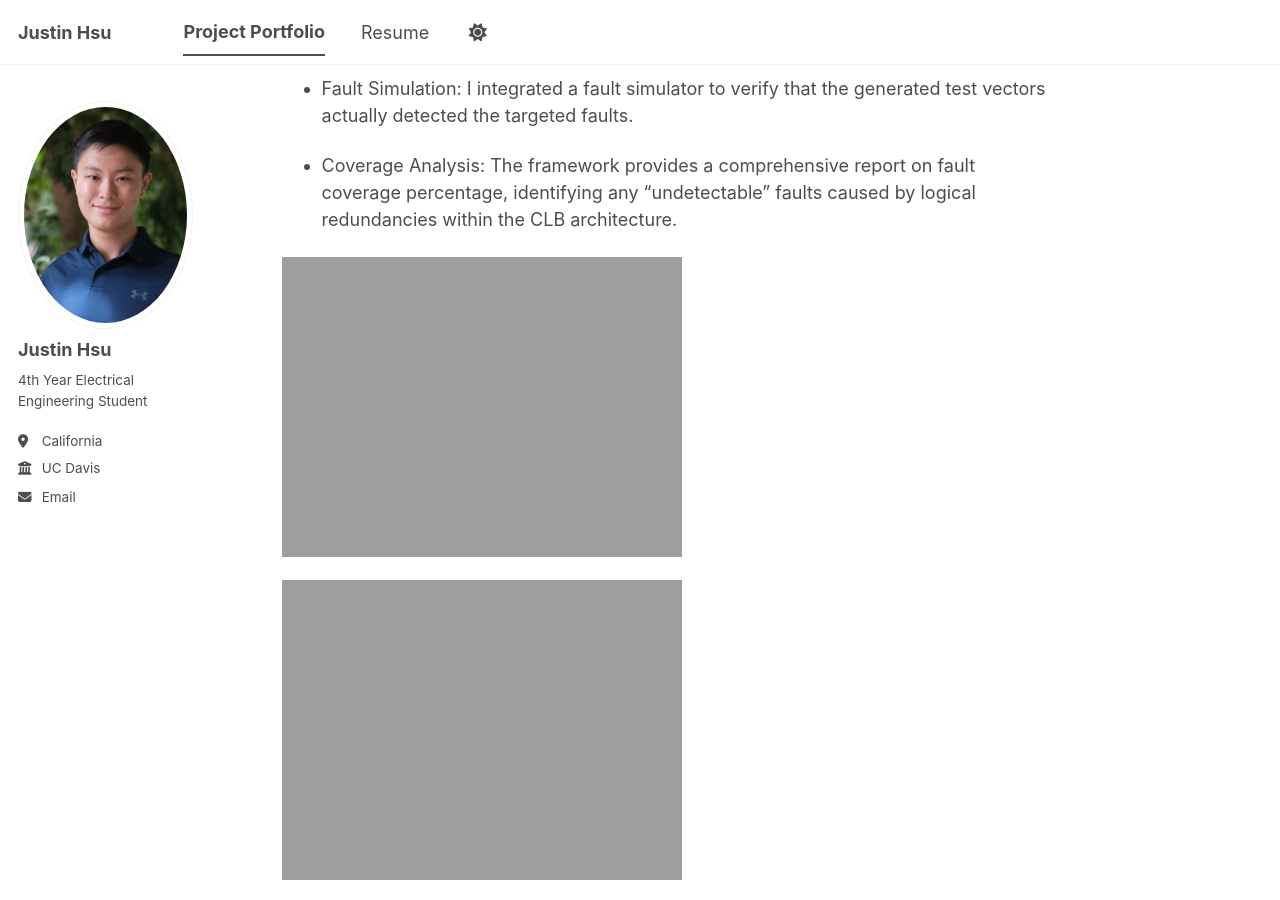
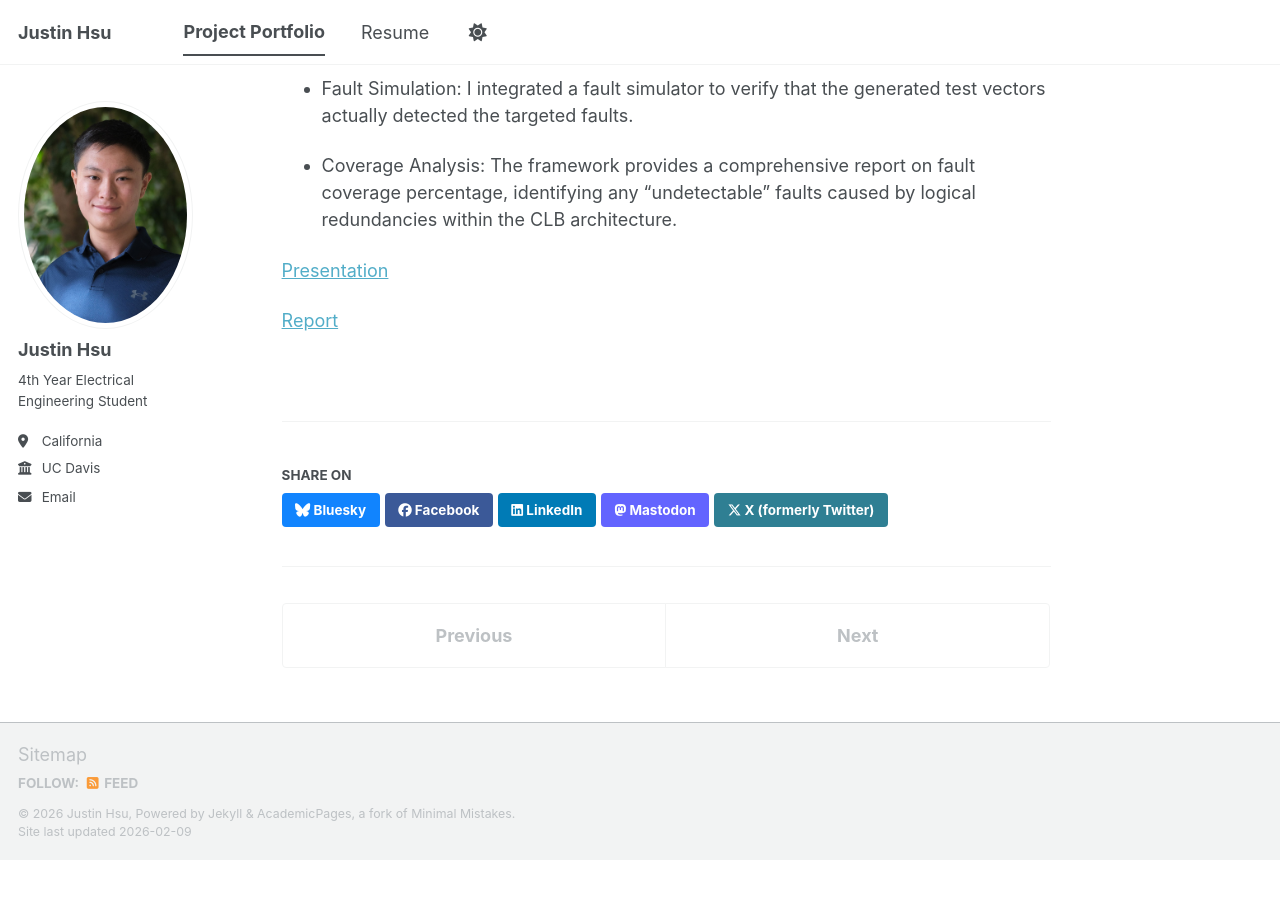
Before and after one commit to JustinHsu1129/jhsu1129.github.io, a Jekyll site: the page built from _portfolio/portfolio-7.md, in a window 1280 px wide and 900 px high, scrolled down 1008 px. Built offline with Jekyll 4.4.1, drawn with Linux system fonts in a browser that asks for light colours; a script bundle is joined from its source files by our own code; library files that are not in the unit come from our copies; after the commit the page ends 1868 px from its top, so only the background shows below that.

Commit message:
some fixes

```diff
--- a/_portfolio/portfolio-7.md
+++ b/_portfolio/portfolio-7.md
@@ -32,6 +32,6 @@ I implemented the PODEM algorithm to overcome the limitations of the classic D-A
 
 * Coverage Analysis: The framework provides a comprehensive report on fault coverage percentage, identifying any "undetectable" faults caused by logical redundancies within the CLB architecture.
 
-![Presentation](https://justinhsu1129.github.io/jhsu1129.github.io/files/Creating%20a%20tool%20for%20FPGA%20Design%20Verification-1.pdf)
+[Presentation](https://justinhsu1129.github.io/jhsu1129.github.io/files/Creating%20a%20tool%20for%20FPGA%20Design%20Verification-1.pdf)
 
-![Report](https://justinhsu1129.github.io/jhsu1129.github.io/files/EEC%20283%20Report-2.pdf)
+[Report](https://justinhsu1129.github.io/jhsu1129.github.io/files/EEC%20283%20Report-2.pdf)
```
Also changed, not shown: _portfolio/portfolio-2.md (+1 -1 lines), _portfolio/portfolio-6.md (+1 -1 lines).
